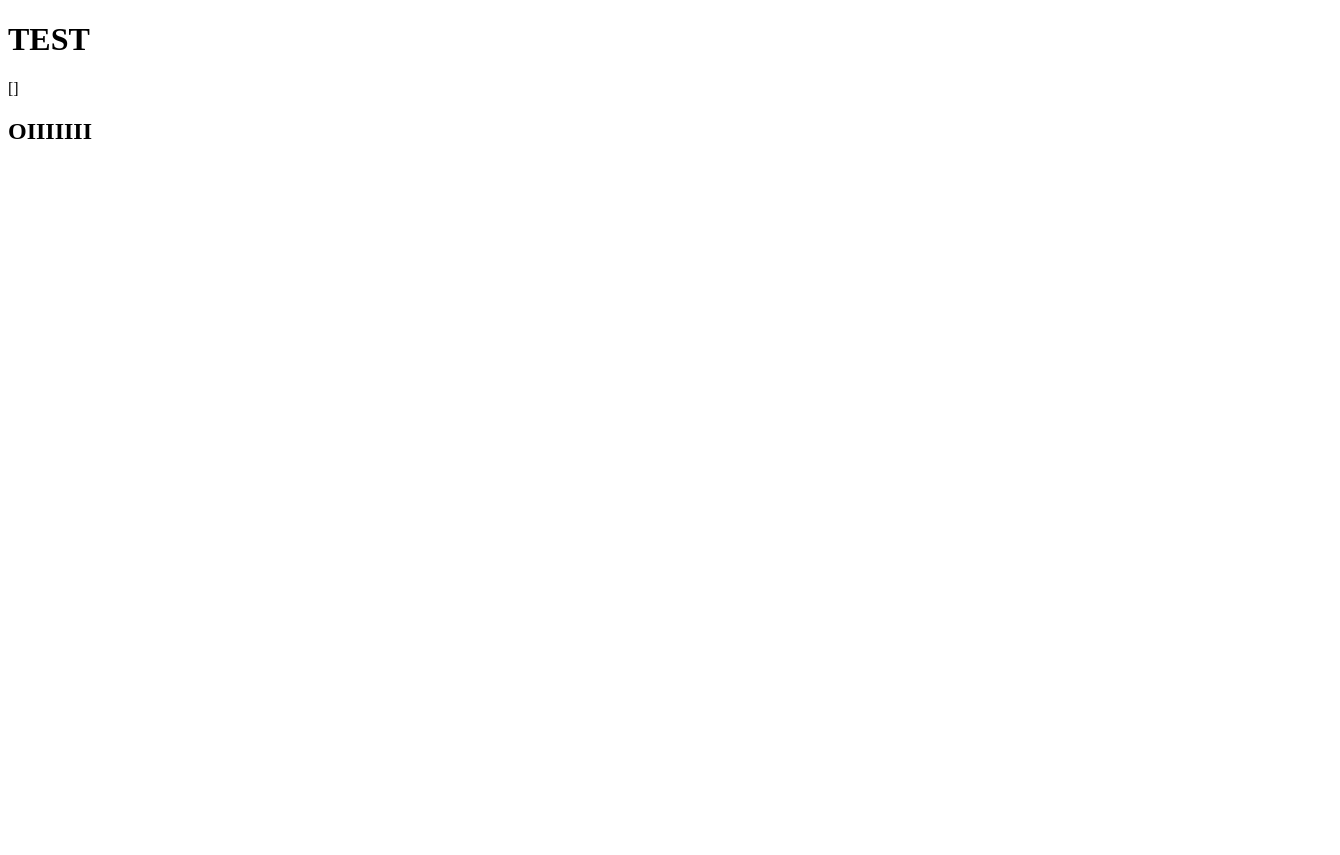
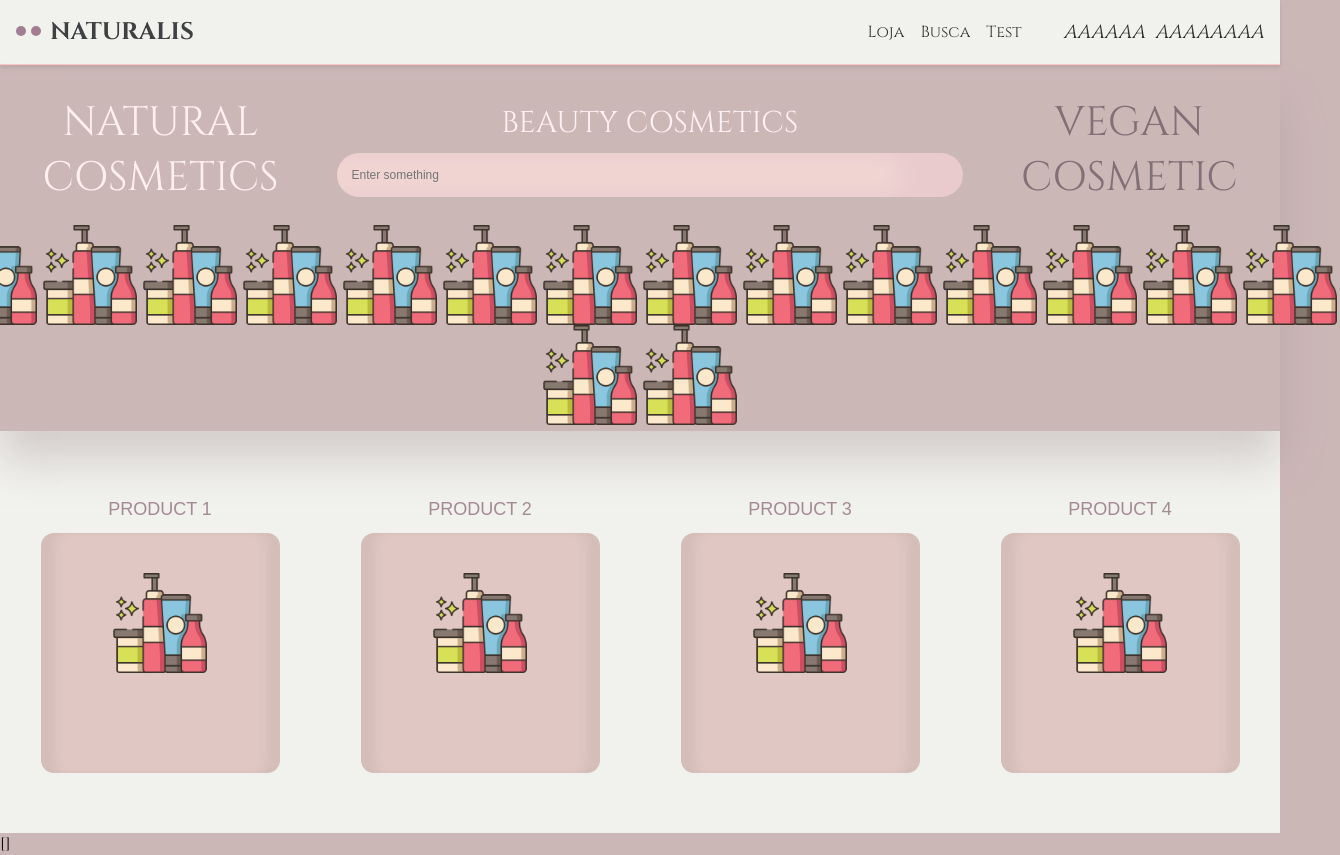
Before and after one commit to gabiscltt/Naturalis-Frontend, an Angular app: page / in a window 1280 px wide. Shown: the whole page, 1340 px wide, since content can reach past the window. Before the commit the page ends 800 px from the top, so only its background shows below. Built offline with nearby package versions, Linux system fonts and the light colour scheme; no server answers.

Commit message:
Adding topbar + homepage

```diff
--- a/src/app/app-routing.module.ts
+++ b/src/app/app-routing.module.ts
@@ -1,7 +1,10 @@
 import { NgModule } from '@angular/core';
 import { RouterModule, Routes } from '@angular/router';
+import { HomepageComponent } from './homepage/homepage.component';
 
-const routes: Routes = [];
+const routes: Routes = [
+  { path: '', component: HomepageComponent }
+];
 
 @NgModule({
   imports: [RouterModule.forRoot(routes)],
--- a/src/app/app.component.css
+++ b/src/app/app.component.css
@@ -0,0 +1,3 @@
+body{
+    margin: 0;
+}
--- a/src/app/app.component.html
+++ b/src/app/app.component.html
@@ -1,3 +1,5 @@
-<h1>TEST</h1>
+<app-top-bar></app-top-bar>
+
+<router-outlet></router-outlet>
+
 {{items | json}}
-<h2>OIIIIIII</h2>
--- a/src/app/app.module.ts
+++ b/src/app/app.module.ts
@@ -5,10 +5,14 @@ import { AppRoutingModule } from './app-routing.module';
 import { AppComponent } from './app.component';
 import { ItemService } from './services/item-service.service';
 import { HttpClientModule } from '@angular/common/http';
+import { TopBarComponent } from './top-bar/top-bar.component';
+import { HomepageComponent } from './homepage/homepage.component';
 
 @NgModule({
   declarations: [
-    AppComponent
+    AppComponent,
+    TopBarComponent,
+    HomepageComponent
   ],
   imports: [
     BrowserModule,
--- /dev/null
+++ b/src/app/homepage/homepage.component.css
@@ -0,0 +1,102 @@
+.container {
+  display: flex;
+  flex-direction: column;
+  justify-content: center;
+  align-items: center;
+  margin-top: 10px;
+  box-shadow: 0 29px 40px #a18f8f5e;
+  position: relative;
+  z-index: 1;
+
+}
+
+.row {
+  display: flex;
+  flex-direction: row;
+  align-items: center;
+  font-size: 36px;
+  color: white;
+}
+
+.row2 {
+  display: flex;
+  flex-direction: row;
+  align-items: center;
+  font-size: 36px;
+  color: white;
+}
+
+.col {
+  margin: 20px;
+}
+
+.col-1 {
+  flex-basis: 16%;
+  text-align: center;
+  color: #fef0ef;
+  font-size: 41px;
+}
+
+.col-2 {
+  flex-basis: 68%;
+  text-align: center;
+  font-size: 30px;
+  color: #fef0f5;
+}
+
+.col-3 {
+  flex-basis: 16%;
+  text-align: center;
+  color: #827077;
+  font-size: 41px;
+}
+
+.pink-input {
+  background-color: #efd4d2;
+  border: none;
+  width: 90%;
+  border-radius: 23px;
+  font-size: 12px;
+  padding: 15px;
+  margin-top: 10px;
+  color: rgb(151, 151, 151);
+  box-shadow: inset -60px 0 20px rgba(146, 59, 139, 0.055)
+}
+
+.pink-input:focus {
+  box-shadow: 0 0 10px rgba(0, 0, 0, 0.2);
+  border: none;
+  outline: none;
+}
+
+.productContainer {
+  background-color: #f1f1ee;
+  position: relative;
+  z-index: 0;
+}
+
+.row4 {
+  padding-top: 50px;
+  padding-bottom: 60px;
+  display: flex;
+  flex-direction: row;
+  align-items: center;
+  font-size: 18px;
+  color: #a38b96;
+}
+
+.col-4 {
+  flex-basis: 25%;
+  text-align: center;
+  font-family: sans-serif;
+}
+
+.card {
+  background-color: #e1c7c3;
+  width: 199px;
+  height: 200px;
+  display: inline-block;
+  border-radius: 13px;
+  box-shadow: inset 19px 0 10px -5px rgba(110, 110, 110, 0.1), inset -19px 0 10px -5px rgba(110, 110, 110, 0.1);
+  padding: 20px;
+}
--- /dev/null
+++ b/src/app/homepage/homepage.component.html
@@ -0,0 +1,62 @@
+<div class="container">
+  <div class="row">
+    <div class="col col-1">NATURAL COSMETICS</div>
+    <div class="col col-2">
+      <div>BEAUTY COSMETICS</div>
+      <input type="text" class="pink-input" placeholder="Enter something">
+    </div>
+    <div class="col col-3">VEGAN COSMETIC</div>
+  </div>
+
+  <div class="row2">
+    <img src="images/products.png" width="100px">
+    <img src="images/products.png" width="100px">
+    <img src="images/products.png" width="100px">
+    <img src="images/products.png" width="100px">
+    <img src="images/products.png" width="100px">
+    <img src="images/products.png" width="100px">
+    <img src="images/products.png" width="100px">
+    <img src="images/products.png" width="100px">
+    <img src="images/products.png" width="100px">
+    <img src="images/products.png" width="100px">
+    <img src="images/products.png" width="100px">
+    <img src="images/products.png" width="100px">
+    <img src="images/products.png" width="100px">
+    <img src="images/products.png" width="100px">
+
+  </div>
+
+  <div class="row3">
+    <img src="images/products.png" width="100px">
+    <img src="images/products.png" width="100px">
+  </div>
+</div>
+
+<div class="productContainer">
+  <div class="row4">
+    <div class="col-4">
+      <p style="margin-bottom: 13px;">PRODUCT 1</p>
+      <div class="card">
+        <img src="images/products.png" width="100px" style="margin: 20px;">
+      </div>
+    </div>
+    <div class="col-4">
+      <p style="margin-bottom: 13px;">PRODUCT 2</p>
+      <div class="card">
+        <img src="images/products.png" width="100px" style="margin: 20px;">
+      </div>
+    </div>
+    <div class="col-4">
+      <p style="margin-bottom: 13px;">PRODUCT 3</p>
+      <div class="card">
+        <img src="images/products.png" width="100px" style="margin: 20px;">
+      </div>
+    </div>
+    <div class="col-4">
+      <p style="margin-bottom: 13px;">PRODUCT 4</p>
+      <div class="card">
+        <img src="images/products.png" width="100px" style="margin: 20px;">
+      </div>
+    </div>
+  </div>
+</div>
--- /dev/null
+++ b/src/app/top-bar/top-bar.component.css
@@ -0,0 +1,73 @@
+.topbar {
+    background-color: #f1f2ed;
+    padding: 1em;
+    border-bottom: 1px solid #FFC5C5;
+    box-shadow: 0 2px 4px rgba(0, 0, 0, 0.1);
+    display: flex;
+    justify-content: space-between;
+    color: #3e4041;
+  }
+  .dots {
+    font-size: 20px;
+    vertical-align: middle;
+    margin-right: 5px;
+  }
+
+  .dots::before {
+    content: "";
+    display: inline-block;
+    width: 10px;
+    height: 10px;
+    border-radius: 50%;
+    background-color:#a17e92;
+    vertical-align: middle;
+    margin-right: 5px;
+    margin-bottom: 7px;
+  }
+
+  .dots::after {
+    content: "";
+    display: inline-block;
+    width: 10px;
+    height: 10px;
+    border-radius: 50%;
+    background-color: #a37c90;
+    vertical-align: middle;
+    margin-bottom: 7px;
+    margin-right: 4px;
+  }
+  .title {
+    font-size: 1.5em;
+    font-weight: bold;
+  }
+
+  .right-section {
+    display: flex;
+    align-items: center;
+  }
+
+  .nav-links ul {
+    list-style: none;
+    margin: 0;
+    padding: 0;
+    display: flex;
+  }
+
+  .nav-links li {
+    margin-right: 1em;
+  }
+
+  .nav-links a {
+    text-decoration: none;
+    color: #333;
+  }
+
+  .icons {
+    margin-left: 1em;
+  }
+
+  .icons i {
+    margin-left: 0.5em;
+    font-size: 1.2em;
+    color: #333;
+  }
--- /dev/null
+++ b/src/app/top-bar/top-bar.component.html
@@ -0,0 +1,18 @@
+<header class="topbar">
+  <div class="title">
+    <span class="dots"></span>NATURALIS
+  </div>
+    <div class="right-section">
+      <nav class="nav-links">
+        <ul>
+          <li><a href="#">Loja</a></li>
+          <li><a href="#">Busca</a></li>
+          <li><a href="#">Test</a></li>
+        </ul>
+      </nav>
+      <div class="icons">
+        <i class="fas fa-shopping-cart">AAAAAA</i>
+        <i class="fas fa-user">AAAAAAAA</i>
+      </div>
+    </div>
+  </header>
--- a/src/styles.css
+++ b/src/styles.css
@@ -0,0 +1,7 @@
+body{
+    margin: 0;
+    background-color: #ccb7b7;
+    font-family: "Cinzel", serif;
+    font-optical-sizing: auto;
+
+}
```
Also changed, not shown: src/app/homepage/homepage.component.ts (added, +10 -0 lines), src/app/top-bar/top-bar.component.ts (added, +10 -0 lines), 2 other files (tests, documents, lock files or other folders).
